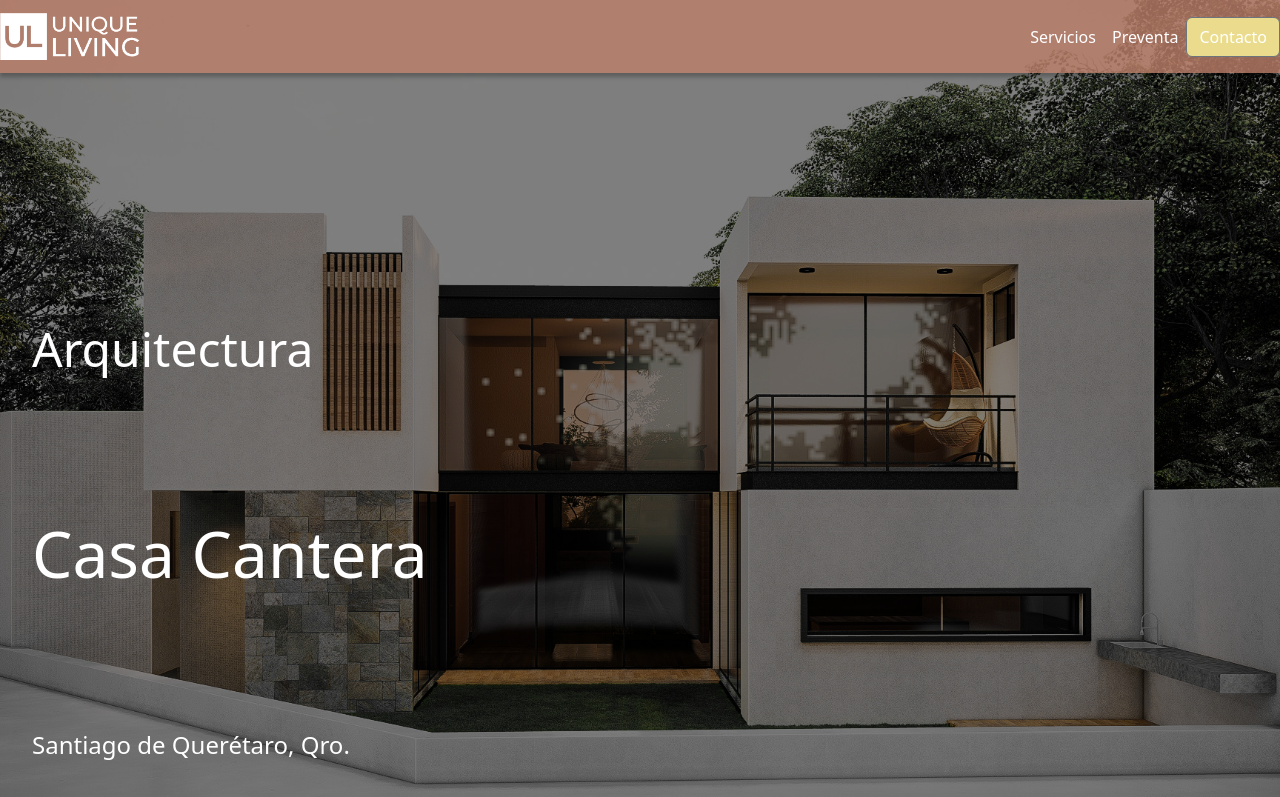
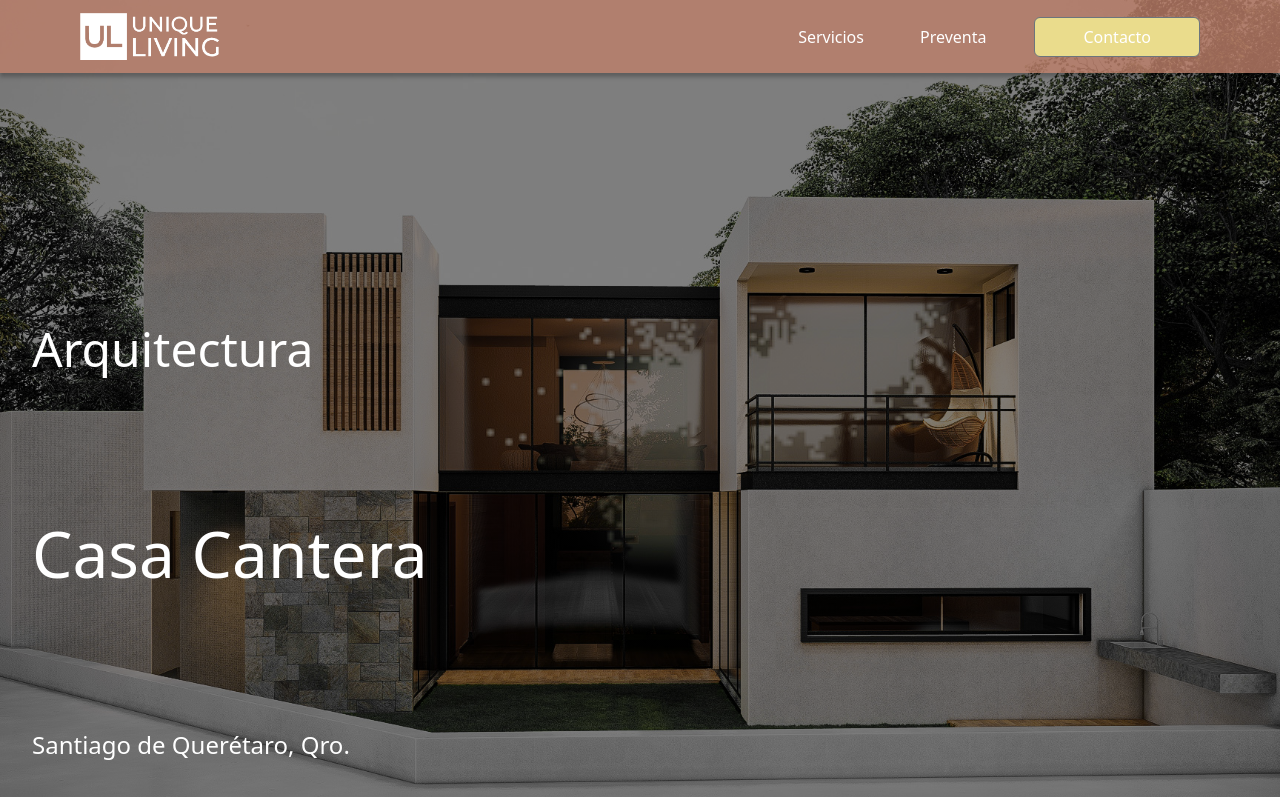
Before and after one commit to andrefc234/LandingPageUniqueLiving, a Next.js app: page / in a window 1280 px wide. Shown: the top 797 px of the page. Built offline with nearby package versions, Linux system fonts and the light colour scheme.

Commit message:
Update NavBar

```diff
--- a/components/NavB/index.tsx
+++ b/components/NavB/index.tsx
@@ -4,7 +4,7 @@ import { Navbar, Nav, Button } from 'react-bootstrap';
 export default function index() {
   return (
     <div style={{ position: 'absolute', top: 0, left: 0, width: '100%', backgroundColor: 'black' }}>
-      <Navbar variant="white" fixed="top" style={{ backgroundColor: 'rgba(191, 128, 107, 0.8)', boxShadow: '0px 4px 4px rgba(0, 0, 0, 0.25)' }}>
+      <Navbar variant="white" fixed="top" style={{ backgroundColor: 'rgba(191, 128, 107, 0.8)', boxShadow: '0px 4px 4px rgba(0, 0, 0, 0.25)' }} expand='lg'>
         <div className="d-flex justify-content-start align-items-center">
           <Navbar.Brand href="#" >
             <img
@@ -13,6 +13,9 @@ export default function index() {
               width="139px"
               height="47px"
               className="d-inline-block align-top"
+              style={{
+                marginLeft:'5rem'
+              }}
             />
           </Navbar.Brand>
         </div>
@@ -21,10 +24,10 @@ export default function index() {
 
         <Navbar.Collapse id="responsive-navbar-nav" className="justify-content-end">
           <Nav className="mr-auto"></Nav>
-          <Nav className="justify-content-end">
-            <Nav.Link href="#about" className="text-white font-weight-bold">Servicios</Nav.Link>
-            <Nav.Link href="#services" className="text-white">Preventa</Nav.Link>
-            <Button variant='secondary' style={{ backgroundColor: '#EADC8C', outlineColor: '#EADC8C' }}>Contacto</Button>
+          <Nav className="justify-content-end" style={{marginRight:'5rem'}}>
+            <Nav.Link href="#about" className="text-white font-weight-bold pr-5">Servicios</Nav.Link>
+            <Nav.Link href="#services" className="text-white px-5">Preventa</Nav.Link>
+            <Button variant='secondary' className='px-5'style={{ backgroundColor: '#EADC8C', outlineColor: '#EADC8C' }}>Contacto</Button>
           </Nav>
         </Navbar.Collapse>
       </Navbar>
```
